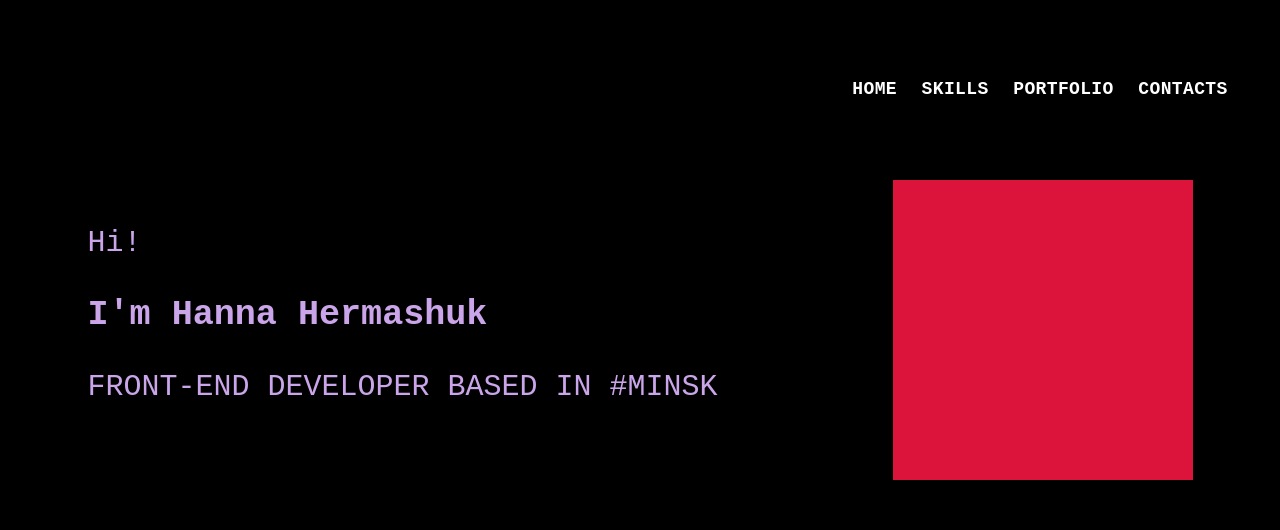
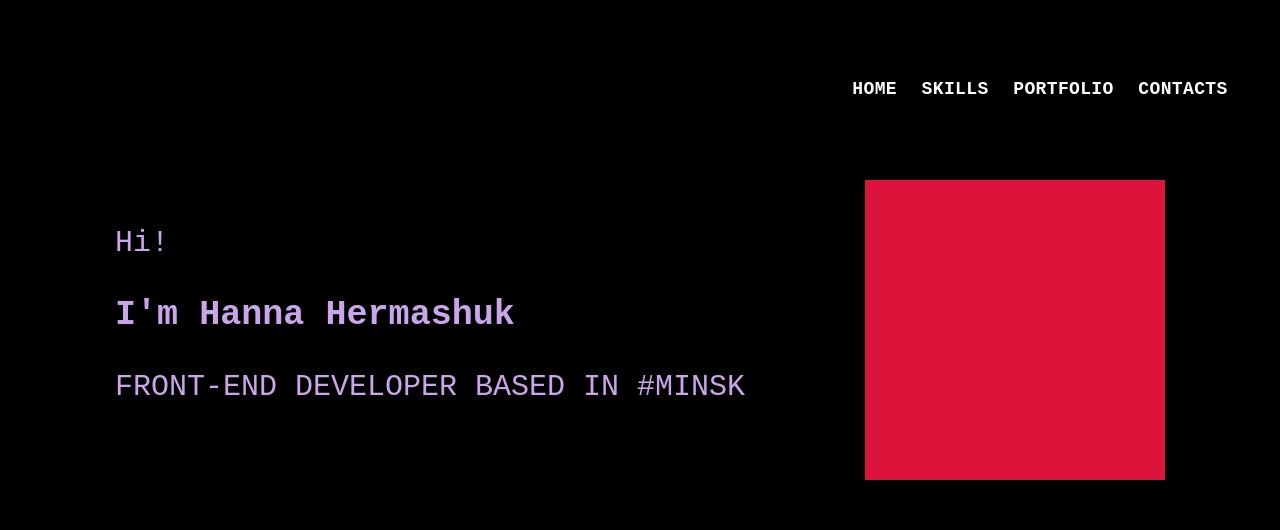
Before and after one commit to germashukanna/portfolio, a React (Create React App) app: page / in a window 1280 px wide. Shown: the top 530 px of the page. Built offline with nearby package versions, Linux system fonts and the light colour scheme.

Commit message:
Part 2.5

```diff
--- a/src/App.css
+++ b/src/App.css
@@ -32,6 +32,9 @@
 
 .app-wrapper{
   background-color: black;
+  margin: 0;
+  padding: 0;
+  box-sizing: border-box;
 }
 
 @keyframes App-logo-spin {
--- a/src/App.tsx
+++ b/src/App.tsx
@@ -14,7 +14,7 @@ const App = () => {
         <div className={'app-wrapper'}>
             <Header/>
             <ByMe/>
-            <Stars/>
+            {/*<Stars/>*/}
             <Skills/>
             <Projects/>
             <Contacts/>
--- a/src/components/ByMe/ByMe.module.scss
+++ b/src/components/ByMe/ByMe.module.scss
@@ -2,6 +2,10 @@
 @import '../../common/style/sass/mixins';
 
 .container {
+    max-width: 1170px;
+    width: 100%;
+    margin: 0 auto;
+    padding: 0 15px;
     @include textPosition(flex, space-around, wrap);
     .me {
         align-self: center;
--- a/src/components/Navigation/Nav.module.scss
+++ b/src/components/Navigation/Nav.module.scss
@@ -5,7 +5,8 @@
   position: relative;
   @include textPosition(flex, space-around, nowrap);
   align-items: center;
-  min-width: 400px;
+  max-width: 400px;
+  width: 100%;
   height: 80px;
   text-align: end;
   @include text(700, 18px);
```
